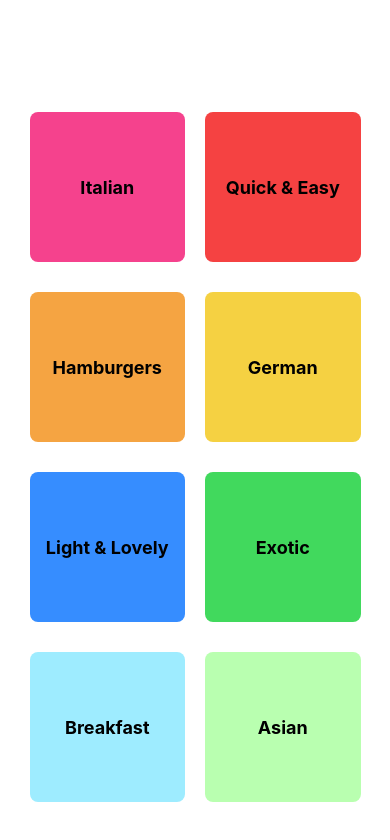
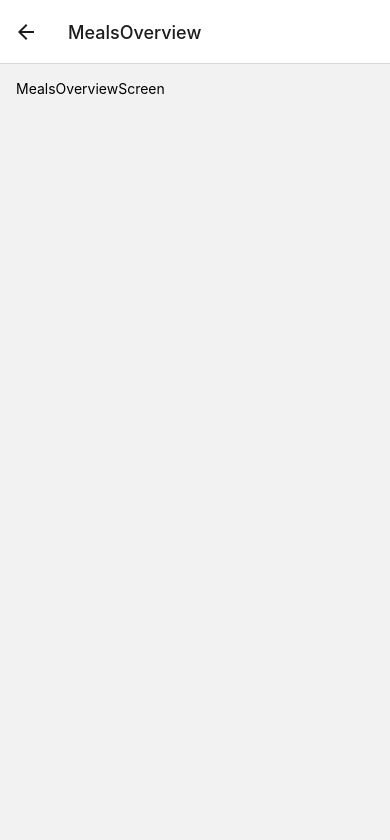
Before and after one commit to WagnerGauer/react-native-the-practical-guide-maximilian-schwarzmuller, a React Native app in the folder meals/: screen /MealsOverview in a window 390 px wide. Shown: the top 840 px of the page. Built offline with nearby package versions, Linux system fonts and the light colour scheme.

Commit message:
Create new screen and implement navigation to that screen

```diff
--- a/meals/App.js
+++ b/meals/App.js
@@ -1,12 +1,23 @@
 import { StatusBar } from "expo-status-bar";
 import { StyleSheet, Text, View } from "react-native";
-import HomeScreen from "./screens/HomeScreen";
+import { NavigationContainer } from "@react-navigation/native";
+import { createNativeStackNavigator } from "@react-navigation/native-stack";
+
+import MealsCategories from "./screens/CategoriesScreen";
+import MealsOverviewScreen from "./screens/MealsOverviewScreen";
+
+const Stack = createNativeStackNavigator();
 
 export default function App() {
   return (
     <View style={styles.container}>
-      <HomeScreen />
       <StatusBar style="auto" />
+      <NavigationContainer>
+        <Stack.Navigator initialRouteName="MealsCategories">
+          <Stack.Screen name="MealsCategories" component={MealsCategories} />
+          <Stack.Screen name="MealsOverview" component={MealsOverviewScreen} />
+        </Stack.Navigator>
+      </NavigationContainer>
     </View>
   );
 }
--- a/meals/components/CategoryComponent.js
+++ b/meals/components/CategoryComponent.js
@@ -1,12 +1,16 @@
 import { Pressable, StyleSheet, Text, View } from "react-native";
 import React from "react";
 
-const CategoryComponent = ({ category }) => {
+const CategoryComponent = ({ category, onPress }) => {
   return (
     <View
       style={[styles.categoryComponent, { backgroundColor: category.color }]}
     >
-      <Pressable android_ripple={{ color: "#cccccc" }} style={styles.button}>
+      <Pressable
+        android_ripple={{ color: "#cccccc" }}
+        style={styles.button}
+        onPress={onPress}
+      >
         <View style={styles.titleContainer}>
           <Text style={styles.title}>{category.title}</Text>
         </View>
--- a/meals/package.json
+++ b/meals/package.json
@@ -9,10 +9,14 @@
     "web": "expo start --web"
   },
   "dependencies": {
+    "@react-navigation/native": "^6.1.18",
+    "@react-navigation/native-stack": "^6.11.0",
     "expo": "~51.0.28",
     "expo-status-bar": "~1.12.1",
     "react": "18.2.0",
-    "react-native": "0.74.5"
+    "react-native": "0.74.5",
+    "react-native-safe-area-context": "4.10.5",
+    "react-native-screens": "3.31.1"
   },
   "devDependencies": {
     "@babel/core": "^7.20.0"
--- a/meals/screens/HomeScreen.js
+++ b/meals/screens/CategoriesScreen.js
@@ -3,7 +3,11 @@
 import { CATEGORIES } from "../data/dummy-data";
 import CategoryComponent from "../components/CategoryComponent";
 
-const HomeScreen = () => {
+const MealsCategories = ({ navigation }) => {
+  function pressHandler() {
+    navigation.navigate("MealsOverview");
+  }
+
   console.log(CATEGORIES);
   return (
     <View style={styles.screen}>
@@ -12,14 +16,16 @@
         style={styles.listContainer}
         keyExtractor={(category) => category.id}
         data={CATEGORIES}
-        renderItem={({ item }) => <CategoryComponent category={item} />}
+        renderItem={({ item }) => (
+          <CategoryComponent onPress={pressHandler} category={item} />
+        )}
         numColumns={2}
       />
     </View>
   );
 };
 
-export default HomeScreen;
+export default MealsCategories;
 
 const styles = StyleSheet.create({
   title: {
--- /dev/null
+++ b/meals/screens/MealsOverviewScreen.js
@@ -0,0 +1,20 @@
+import { StyleSheet, Text, View } from "react-native";
+import React from "react";
+import { MEALS } from "../data/dummy-data";
+
+const MealsOverviewScreen = () => {
+  return (
+    <View style={styles.container}>
+      <Text>MealsOverviewScreen</Text>
+    </View>
+  );
+};
+
+export default MealsOverviewScreen;
+
+const styles = StyleSheet.create({
+  container: {
+    flex: 1,
+    padding: 16,
+  },
+});
```
Also changed, not shown: 1 other file (tests, documents, lock files or other folders).
